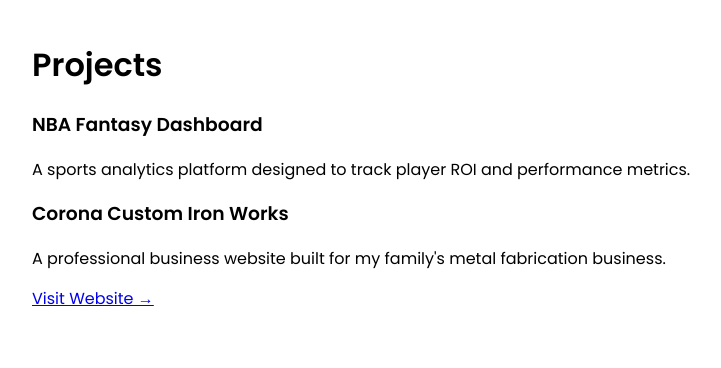
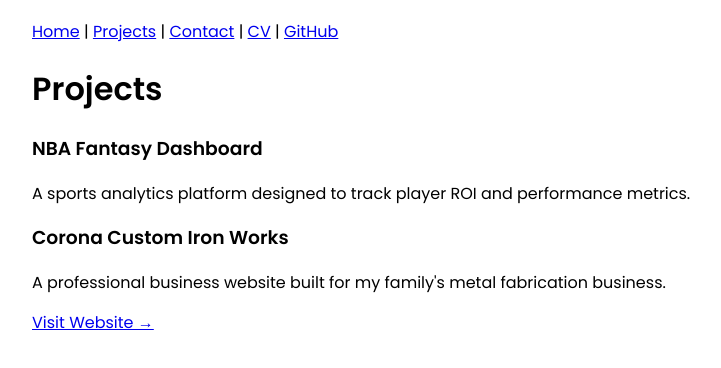
Before and after one commit to F3rando/Portfolio, a plain HTML site: page projects/index.html in a window 1280 px wide. Shown: the whole page, without its empty margins (208-929 px from the left). Drawn offline with Linux system fonts and the light colour scheme.

Commit message:
making sure that all pages can be accessed

```diff
--- a/projects/index.html
+++ b/projects/index.html
@@ -8,6 +8,14 @@
     <link rel="stylesheet" href="../style.css">
 </head>
 <body>
+    <nav>
+        <a href="../index.html">Home</a> |
+        <a href="index.html">Projects</a> |
+        <a href="../contact/index.html">Contact</a> |
+        <a href="../cv/index.html">CV</a> |
+        <a href="https://github.com/F3rando" target="_blank">GitHub</a>
+    </nav>
+
     <h1>Projects</h1>
 
     <section>
```
Also changed, not shown: contact/index.html (+8 -0 lines), cv/index.html (+1 -0 lines), index.html (+5 -1 lines).
